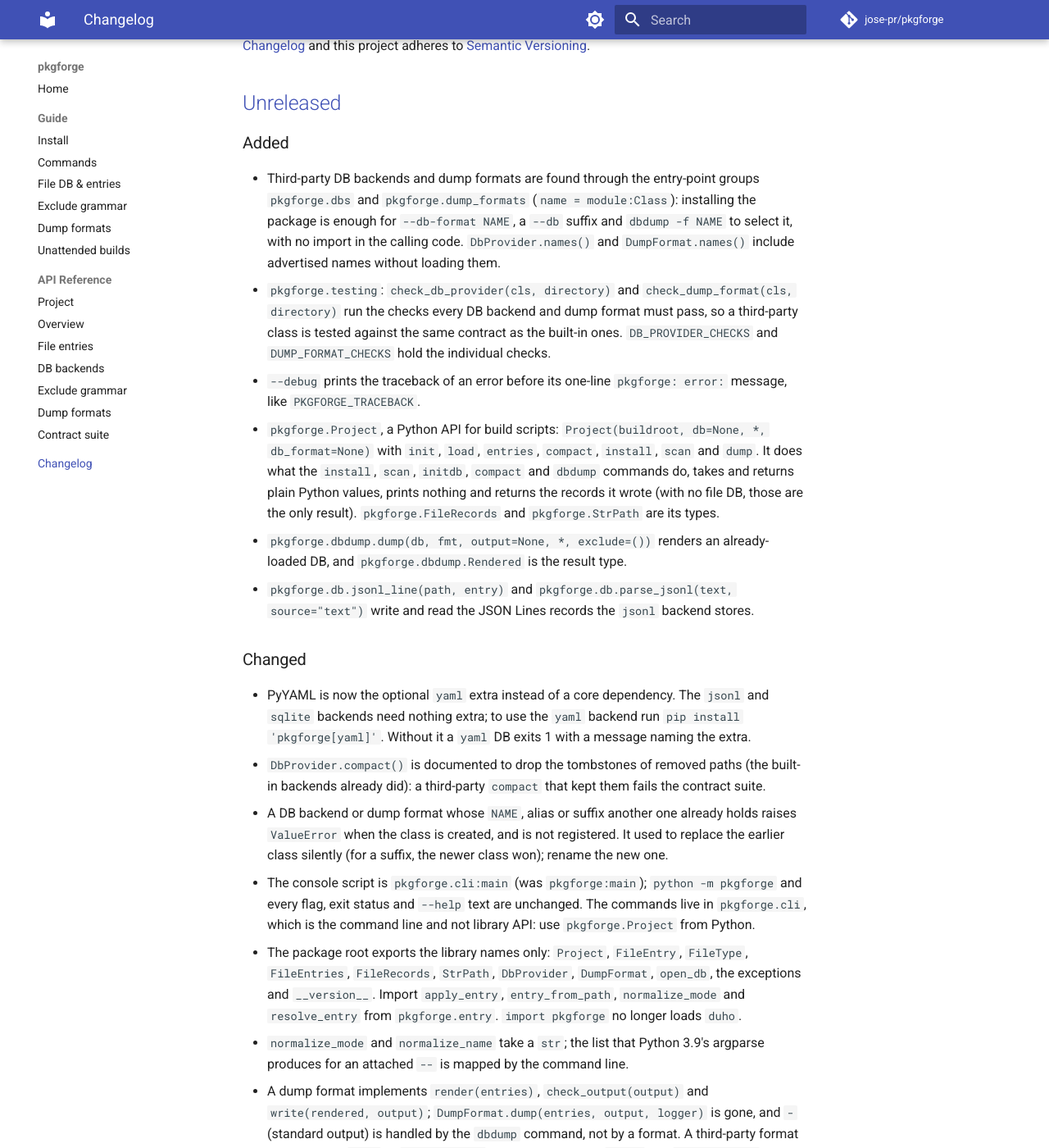
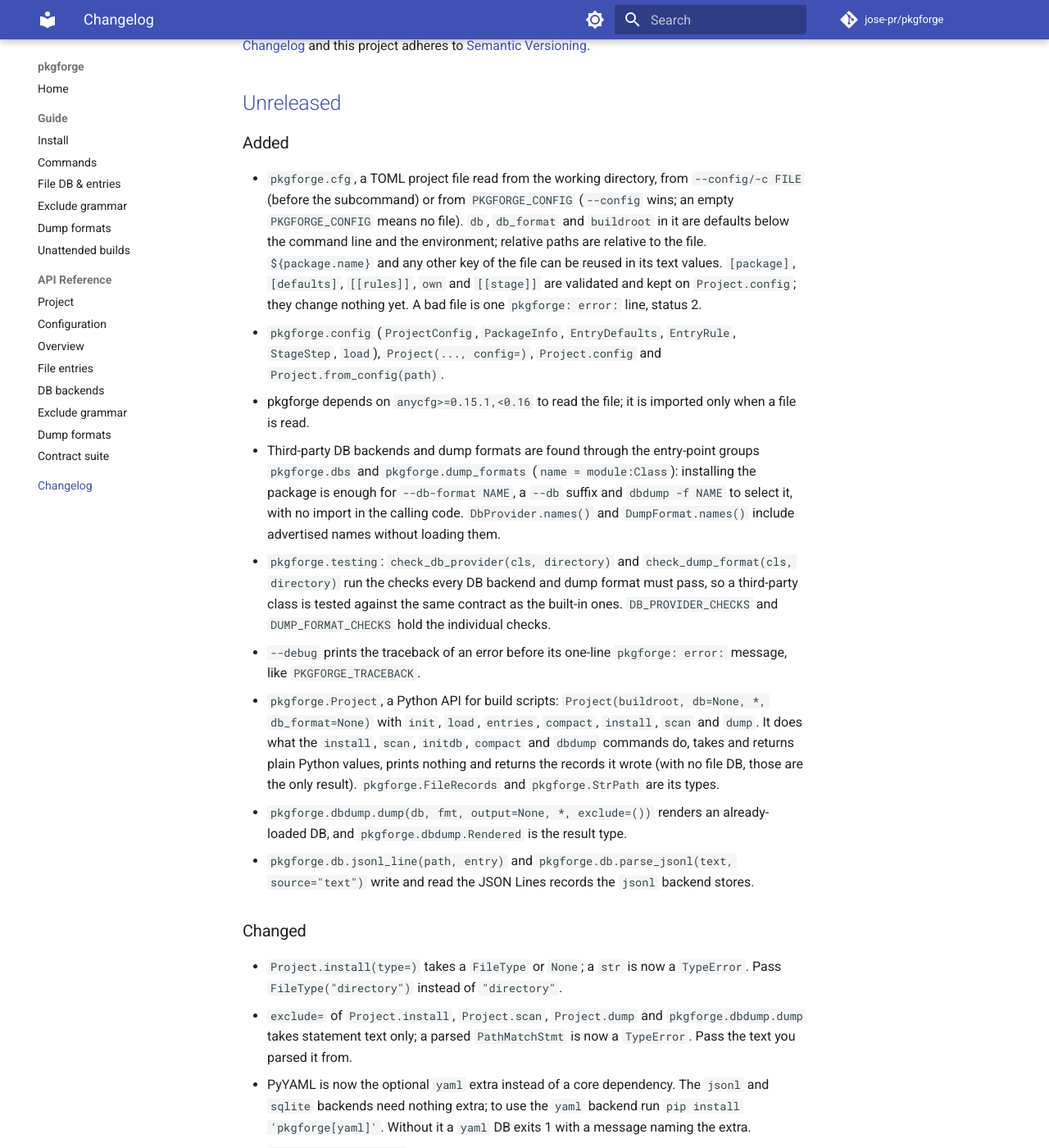
Before and after one commit to jose-pr/pkgforge, an MkDocs documentation site: the page built from docs/changelog.md, in a window 1280 px wide and 1400 px high, scrolled down 244 px. Shown: the whole window at 82% size. Built offline with MkDocs 1.6.1 and Material for MkDocs 9.7.7, drawn with Linux system fonts in a browser that asks for light colours; comment, search, counter and statistics services are not loaded.

Commit message:
docs: configuration file and API reference
Document pkgforge.cfg in the shipped API header (lookup order, precedence,
the schema table by table, ${...} references, relative paths, errors),
the new Project.config and Project.from_config, the --config option and
PKGFORGE_CONFIG, and add the pkgforge.config page to the API reference.
The changelog lists the additions and the two narrowed Project.install
arguments.

```diff
--- a/CHANGELOG.md
+++ b/CHANGELOG.md
@@ -7,6 +7,20 @@
 ## [Unreleased]
 
 ### Added
+- `pkgforge.cfg`, a TOML project file read from the working directory, from
+  `--config/-c FILE` (before the subcommand) or from `PKGFORGE_CONFIG`
+  (`--config` wins; an empty `PKGFORGE_CONFIG` means no file). `db`,
+  `db_format` and `buildroot` in it are defaults below the command line and the
+  environment; relative paths are relative to the file. `${package.name}` and
+  any other key of the file can be reused in its text values. `[package]`,
+  `[defaults]`, `[[rules]]`, `own` and `[[stage]]` are validated and kept on
+  `Project.config`; they change nothing yet. A bad file is one
+  `pkgforge: error:` line, status 2.
+- `pkgforge.config` (`ProjectConfig`, `PackageInfo`, `EntryDefaults`,
+  `EntryRule`, `StageStep`, `load`), `Project(..., config=)`, `Project.config`
+  and `Project.from_config(path)`.
+- pkgforge depends on `anycfg>=0.15.1,<0.16` to read the file; it is imported
+  only when a file is read.
 - Third-party DB backends and dump formats are found through the entry-point
   groups `pkgforge.dbs` and `pkgforge.dump_formats` (`name = module:Class`):
   installing the package is enough for `--db-format NAME`, a `--db` suffix
@@ -33,6 +47,11 @@
   stores.
 
 ### Changed
+- `Project.install(type=)` takes a `FileType` or `None`; a `str` is now a
+  `TypeError`. Pass `FileType("directory")` instead of `"directory"`.
+- `exclude=` of `Project.install`, `Project.scan`, `Project.dump` and
+  `pkgforge.dbdump.dump` takes statement text only; a parsed `PathMatchStmt` is
+  now a `TypeError`. Pass the text you parsed it from.
 - PyYAML is now the optional `yaml` extra instead of a core dependency. The
   `jsonl` and `sqlite` backends need nothing extra; to use the `yaml` backend
   run `pip install 'pkgforge[yaml]'`. Without it a `yaml` DB exits 1 with a
--- a/mkdocs.yml
+++ b/mkdocs.yml
@@ -36,6 +36,7 @@
       - Unattended builds: guide/unattended.md
   - API Reference:
       - Project: api/project.md
+      - Configuration: api/config.md
       - Overview: api/reference.md
       - File entries: api/entry.md
       - DB backends: api/db.md
```
Also changed, not shown: docs/api/config.md (added, +38 -0 lines), src/pkgforge/AGENTS.md (+77 -8 lines), 1 other file.
